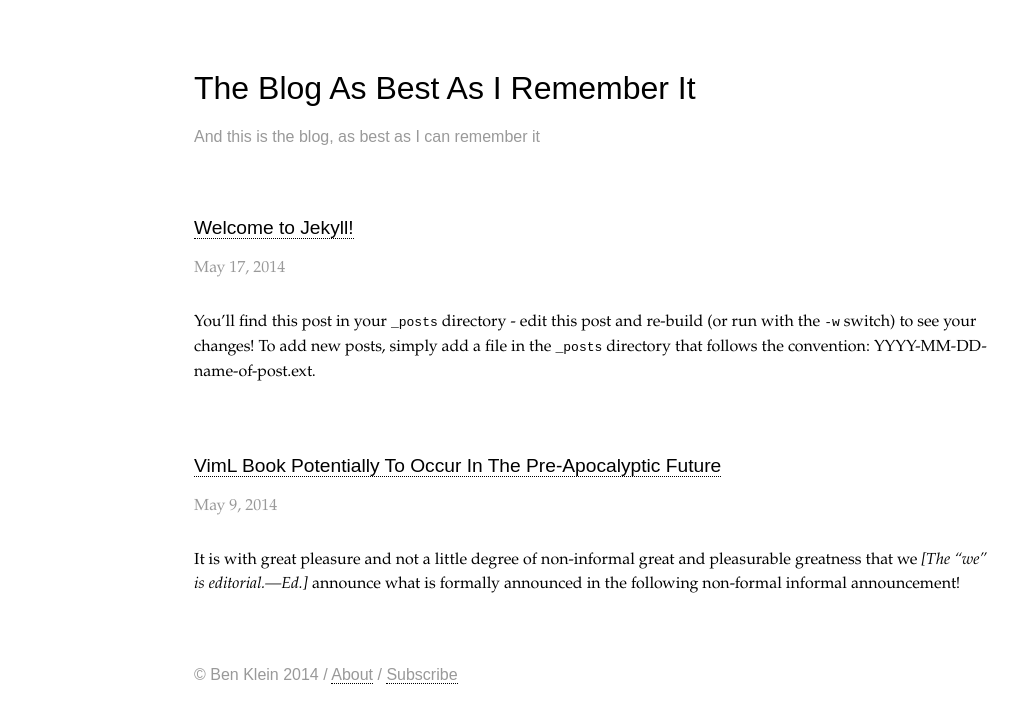
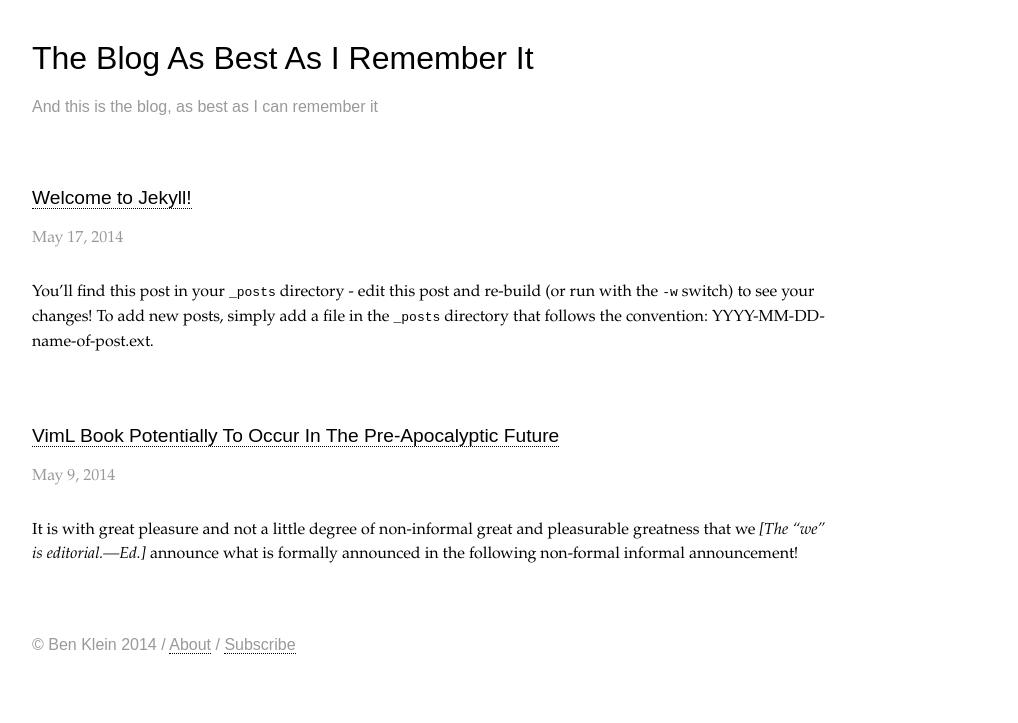
Before and after one commit to fifthposition/ye-olde-fifthposition, a Jekyll site: the page built from index.html, in a window 1280 px wide. Shown: the top 723 px of the page, without its empty margins (46-1064 px from the left). Built offline with Jekyll 4.4.1, drawn with Linux system fonts in a browser that asks for light colours.

Commit message:
padding maybe

```diff
--- a/css/main.css
+++ b/css/main.css
@@ -1,6 +1,6 @@
 
 body { background-color: /*#1C6BA0 */ /* #e6f1f3 */ #fff; font: normal medium Palatino, serif }
-#wrapper { width: 800px; margin: 70px auto }
+#wrapper { width: 800px; margin: 70px auto; margin: 40px 70px }
 h1, h2, h3, header p, footer p { font-family: Arial, sans-serif; font-weight: 300 }
 h2 { font-size: larger }
 h3 { font-size: medium }
```
